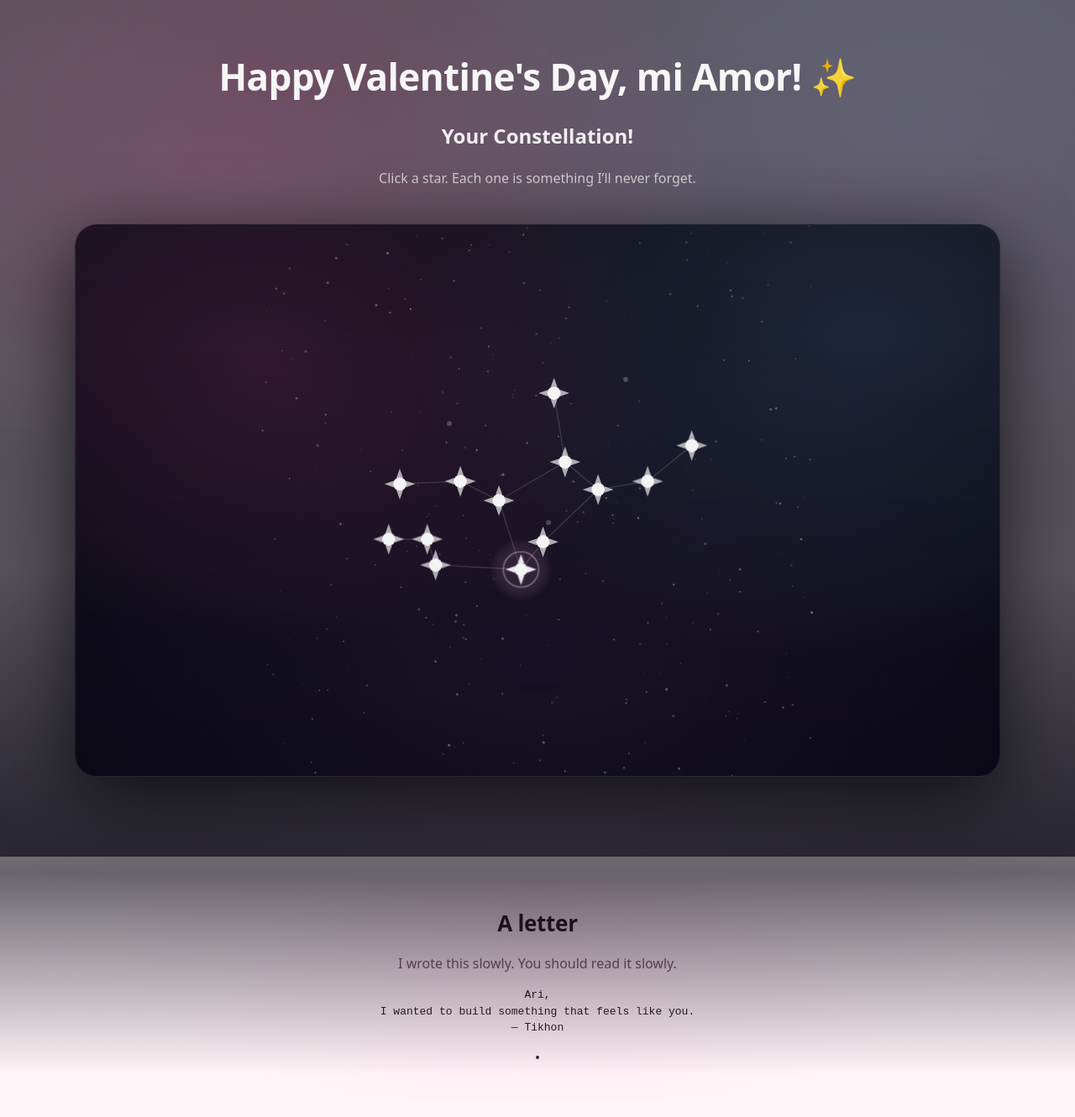
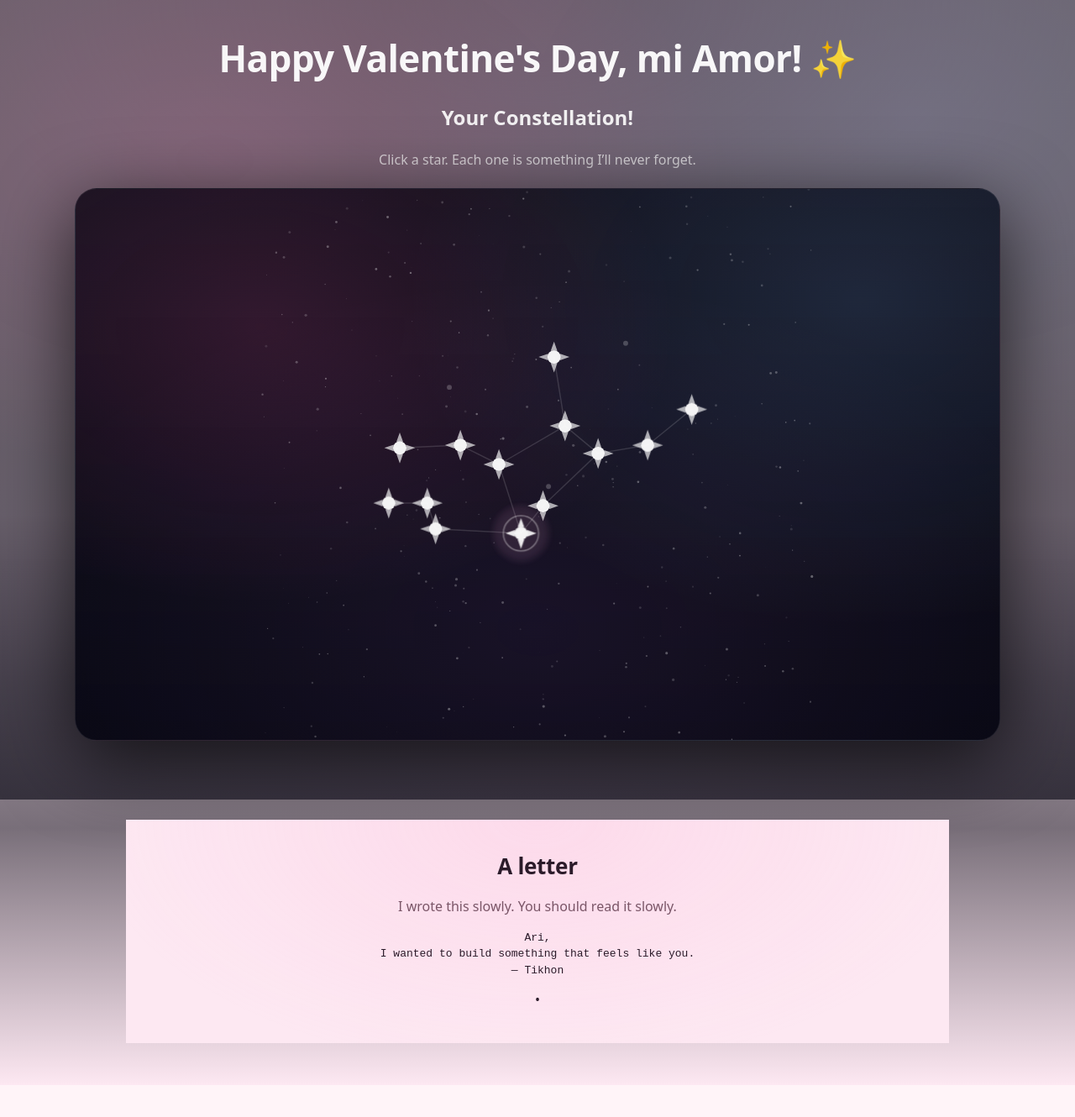
Before and after one commit to KitsuneGhost/Valentines_Gift, a React (Vite) app: page / in a window 1280 px wide. Shown: the top 1330 px of the page at 84% size. After the commit the page ends 1292 px from the top, so only its background shows below. Built offline with nearby package versions, Linux system fonts and the light colour scheme.

Commit message:
gray bg bug removed

```diff
--- a/src/App.css
+++ b/src/App.css
@@ -1,3 +1,20 @@
+:root{
+  --pinkBase: #fde8f2;
+  --pinkGlow: rgba(255, 170, 210, 0.28);
+}
+
+/* Force the app background even if index.css/#root has something else */
+html, body, #root{
+  min-height: 100%;
+  background:
+          radial-gradient(1200px 700px at 50% 0%, var(--pinkGlow), transparent 60%),
+          var(--pinkBase);
+}
+
+body{
+  margin: 0;
+}
+
 .page {
   width: 100%;
   max-width: 1100px;
@@ -10,30 +27,30 @@
 /* ---------- COSMIC SECTION (header + sky) ---------- */
 .cosmicSection {
   position: relative;
-  isolation: isolate;
-  z-index: 2; /* important */
 
-  /* full-bleed even though .page is max-width */
+  /* full-bleed */
   width: 100vw;
   margin-left: calc(50% - 50vw);
 
-  /* give space so you can actually fade while scrolling */
-  padding: 50px 0 90px; /* bigger bottom padding */
-  min-height: 110vh;    /* makes section taller so transition isn't cramped */
+  padding: 28px 0 70px;
+  isolation: isolate;
 
-  display: grid;
-  place-items: start center;
-
-  /* 0 = fully cosmic, 1 = fully pink */
+  /* fade value set by JS */
   --cosmicFade: 0;
 }
 
-/* cosmic background behind entire section */
+/* make sure content stays above background layers */
+.cosmicSection > * {
+  position: relative;
+  z-index: 2;
+}
+
+/* cosmic background */
 .cosmicSection::before {
   content: "";
   position: absolute;
   inset: 0;
-  z-index: -1;
+  z-index: 1;
 
   background:
           radial-gradient(1100px 700px at 20% 20%, rgba(255, 80, 170, 0.18), transparent 55%),
@@ -45,26 +62,26 @@
   transition: opacity 140ms linear;
 }
 
-/* the blend tail that hides the ugly seam */
+/* the blend tail — fades INTO PINK (not transparent) */
 .cosmicSection::after {
   content: "";
   position: absolute;
   left: 0;
   right: 0;
 
-  /* spill into the next section */
-  bottom: -260px;
-  height: 600px;
+  /* spill down into the next section */
+  bottom: -340px;
+  height: 680px;
 
-  z-index: -1;
+  z-index: 1;
   pointer-events: none;
 
   background: linear-gradient(
           to bottom,
-          rgba(7,7,18,0.0) 0%,
-          rgba(7,7,18,0.55) 35%,
-          rgba(7,7,18,0.85) 60%,
-          rgba(7,7,18,0.0) 100%
+          rgba(7,7,18,0.00) 0%,
+          rgba(7,7,18,0.55) 30%,
+          rgba(7,7,18,0.85) 55%,
+          var(--pinkBase) 100%
   );
 
   opacity: calc(1 - var(--cosmicFade));
@@ -245,13 +262,15 @@
   letter-spacing: -0.3px;
 }
 
-.letterSection {
+.letterSection{
   position: relative;
-  z-index: 1;
-  background: transparent;
+  z-index: 0;
   margin: 24px auto 10px;
   width: min(92vw, 980px);
   padding-top: 18px;
   padding-bottom: 40px;
-  background: radial-gradient(900px 500px at 50% 0%, rgba(255, 170, 210, 0.22), transparent 60%);
+
+  background:
+          radial-gradient(900px 500px at 50% 0%, rgba(255, 170, 210, 0.22), transparent 60%),
+          var(--pinkBase);
 }
```
